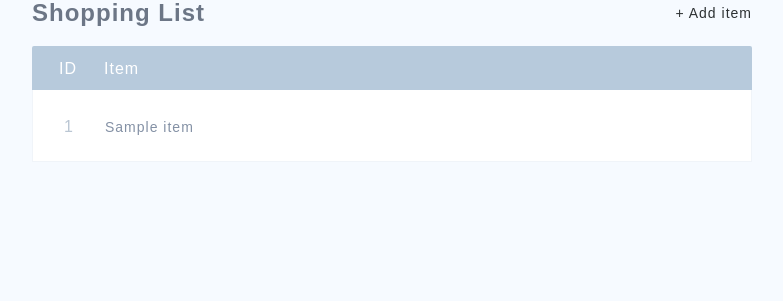
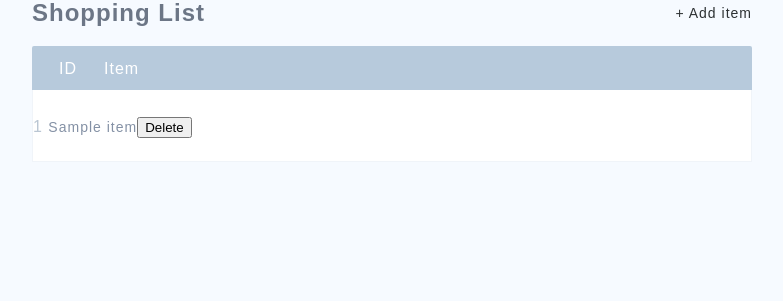
Before and after one commit to falend2802/Shopping-List-with-Progate-node.js, a Node server app: page /index in a window 1280 px wide. Shown: the part 119-420 px from the top of the page, without its empty margins (248-1031 px from the left). Run offline with Node 20, Linux system fonts and the light colour scheme; tables that the repository leaves empty or names only in its code hold one stand-in row (values such as "Sample post").

Commit message:
Update index.ejs

```diff
--- a/views/index.ejs
+++ b/views/index.ejs
@@ -23,8 +23,15 @@
         <ul class="table-body">
           <% items.forEach((item) => { %>
             <li>
-              <span class="id-column"><%= item.id %></span>
-              <span class="name-column"><%= item.name %></span>
+              <div class="item-data">
+                <span class="id-column"><%= item.id %></span>
+                <span class="name-column"><%= item.name %></span>
+              </div>
+              <div class="item-menu">
+                <form action="/delete" method="post">
+                  <input type="submit" value="Delete">
+                </form>
+              </div>
             </li>
           <% }) %>
         </ul>
```
